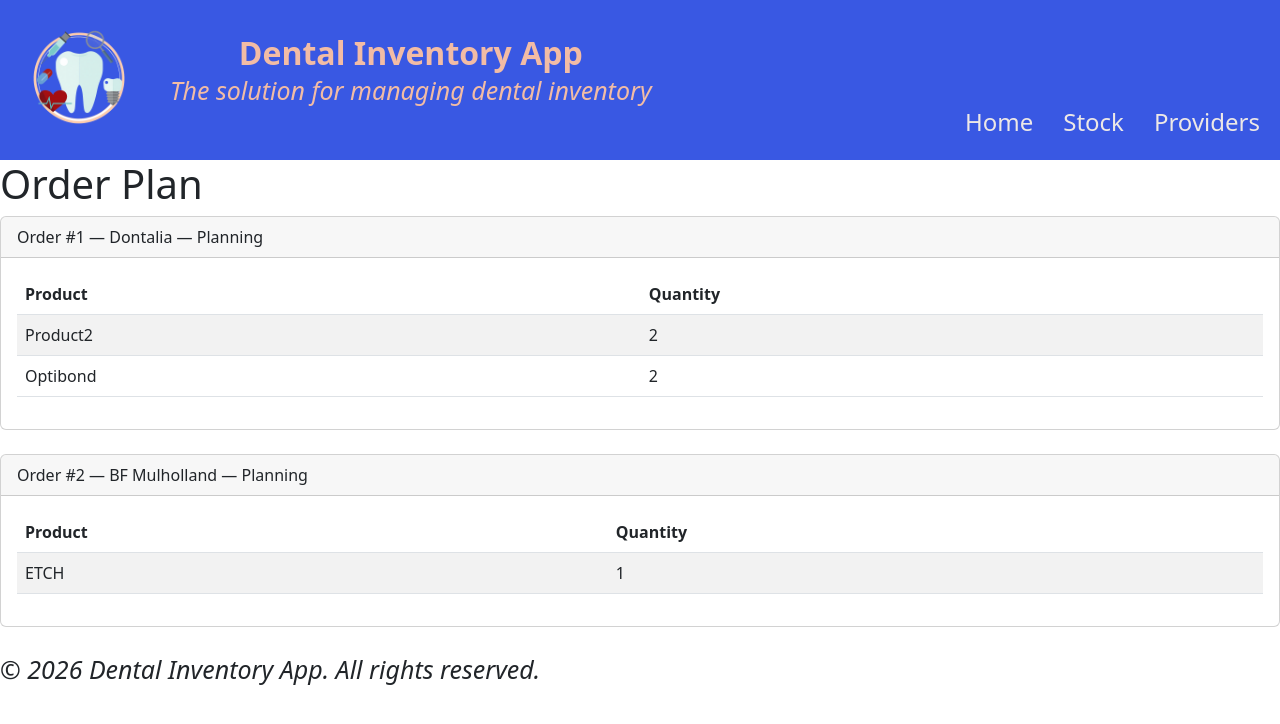
After one commit to BacigalupoSofia/Inventorywithdb, a Flask app: page /my_orders in a window 1280 px wide. The commit adds this page. Shown: the top 724 px of the page. Run offline with Flask 3, Linux system fonts and the light colour scheme; data comes from the database, SQL or seed files in the repository; both versions use the stored data as it was after the commit.

Commit message:
Add order plan html to display the list of product to be order from each supplier.Route to create and order or add product to order in progress return to route to display all orders

```diff
--- a/app.py
+++ b/app.py
@@ -220,6 +220,71 @@ def delete_provider(provider_id):
 
     return redirect(url_for('provider_list'))
 
+# ORDERS ROUTES -------------------------------------
+
+@app.route('/my_orders')
+def my_orders():
+    orders = Order.query.all()
+
+    return render_template('order_plan.html', orders=orders)
+
+# PRODUCTS IN ORDERS ROUTES -------------------------------------
+
+@app.route('/add_to_order/<int:product_id>')
+def add_to_order(product_id):
+
+    product = Product.query.get_or_404(product_id)
+
+    # 1. are we planning any order with the provider of this product?
+    order = Order.query.filter_by(
+        provider_id=product.provider_id,
+        status="Planning"
+    ).first()
+
+    # create a new order
+    if not order:
+        order = Order(
+            provider_id=product.provider_id,
+            status="Planning"
+        )
+
+        db.session.add(order)
+        db.session.commit()
+
+    # 2. Is the product is already in the order
+    order_item = OrderItem.query.filter_by(
+        order_id=order.id,
+        product_id=product.id
+    ).first()
+    # add up 1 unit or add the product for first time
+    if order_item:
+        order_item.quantity += 1
+
+        flash(
+            f"Another unit of {product.name} added to the order.",
+            "success"
+        )
+
+    else:
+        order_item = OrderItem(
+            order_id=order.id,
+            product_id=product.id,
+            quantity=1
+        )
+
+        db.session.add(order_item)
+
+        flash(
+            f"{product.name} added to the order.",
+            "success"
+        )
+
+    db.session.commit()
+
+    return redirect(url_for('my_orders'))
+
+
+
 
 
 
--- a/models.py
+++ b/models.py
@@ -52,7 +52,7 @@ class Order(db.Model):
     __tablename__ = 'orders'
 
     id = db.Column(db.Integer, primary_key=True)
-    status = db.Column(db.String(20),nullable=False,default="Planned")
+    status = db.Column(db.String(20),nullable=False,default="Planning")
 
     provider_id = db.Column(db.Integer, db.ForeignKey('providers.id'), nullable=False)
 
--- a/templates/details.html
+++ b/templates/details.html
@@ -49,7 +49,7 @@ block content %}
       <div class="card-header">Order Details</div>
 
       <div class="card-body">
-        <h5 class="card-title">Order NOW from the provider</h5>
+        <h5 class="card-title">Order NOW from {{product.provider.name}} </h5>
 
         <p class="card-text">provider name and link to the product</p>
 
@@ -59,7 +59,7 @@ block content %}
       <div class="card-body">
         <h5 class="card-title">Add to the next order plan</h5>
 
-        <a href="#" class="btn btn-primary"> Add to order </a>
+        <a href="/add_to_order/{{ product.id }}" class="btn btn-primary"> Add to order </a>
       </div>
     </div>
   </div>
--- /dev/null
+++ b/templates/order_plan.html
@@ -0,0 +1,46 @@
+{% extends "base.html" %} {% block title %}Order Plan{% endblock %} {% block
+content %}
+
+<h1>Order Plan</h1>
+
+{% if orders %} {% for order in orders %}
+
+<div class="card mb-4">
+  <div class="card-header">
+    Order #{{ order.id }} — {{ order.provider.name }} — {{ order.status }}
+  </div>
+
+  <div class="card-body">
+    {% if order.items %}
+
+    <table class="table table-striped">
+      <thead>
+        <tr>
+          <th>Product</th>
+          <th>Quantity</th>
+        </tr>
+      </thead>
+
+      <tbody>
+        {% for item in order.items %}
+
+        <tr>
+          <td>{{ item.product.name }}</td>
+          <td>{{ item.quantity }}</td>
+        </tr>
+
+        {% endfor %}
+      </tbody>
+    </table>
+
+    {% else %}
+
+    <p>No products in this order.</p>
+
+    {% endif %}
+  </div>
+</div>
+
+{% endfor %} {% else %}
+<p>No Orders</p>
+{% endif %} {% endblock %}
```
Also changed, not shown: instance/products.db.
